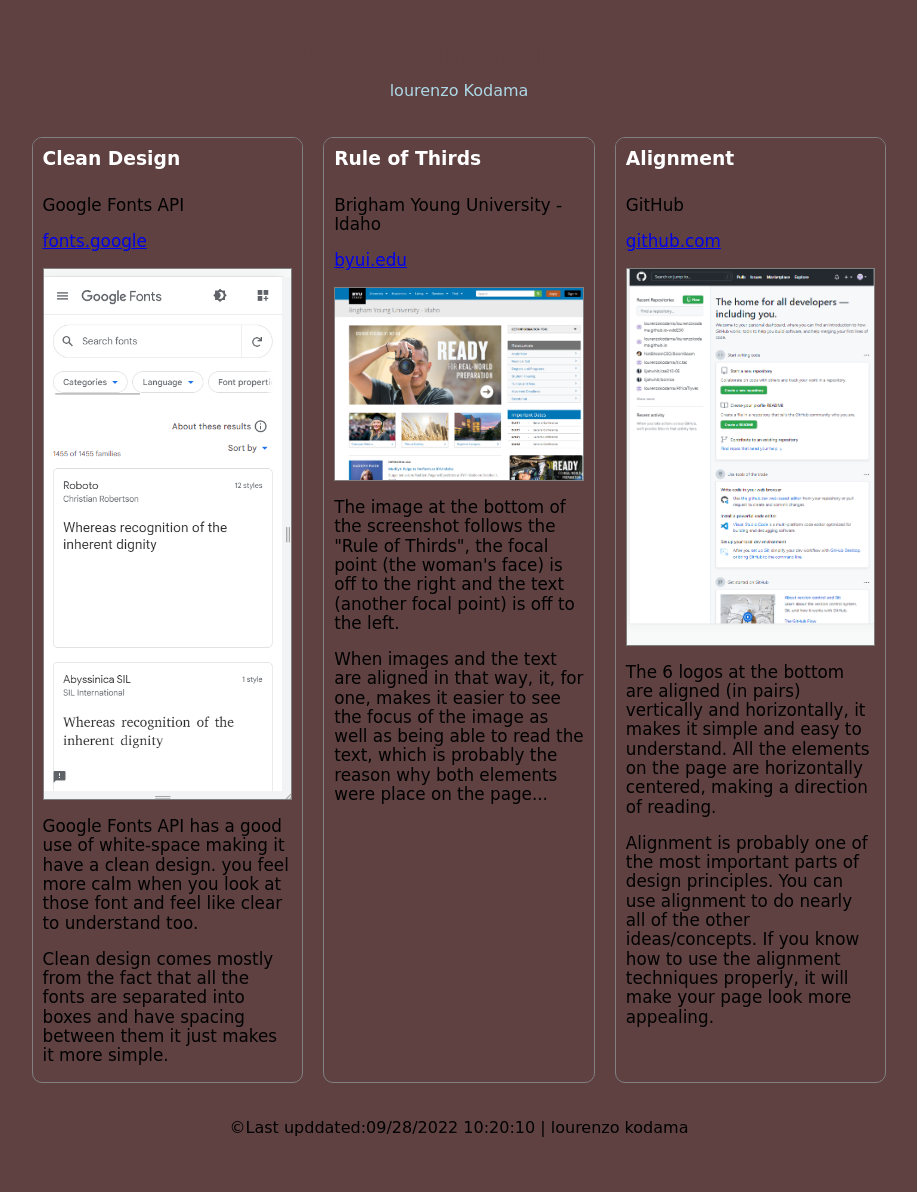
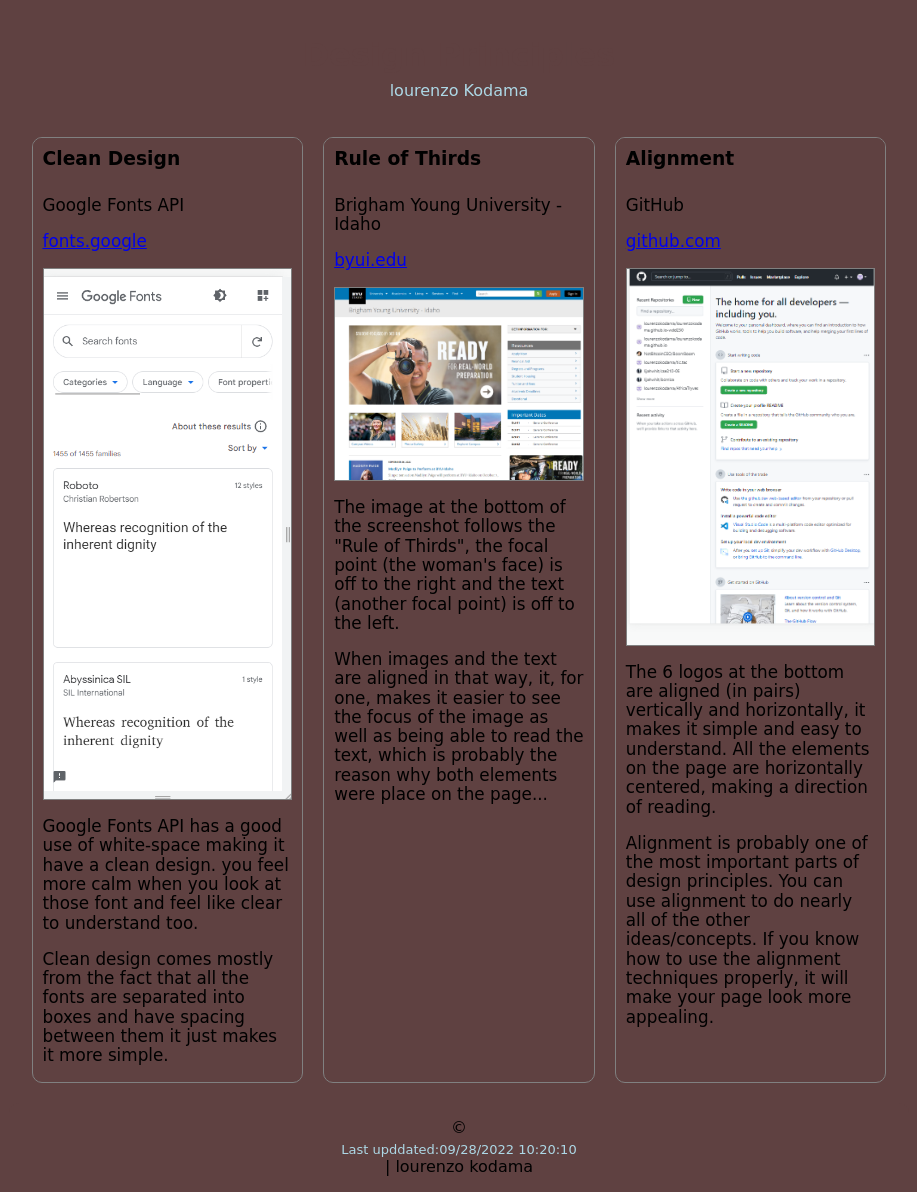
Before and after one commit to lourenzokodama/lourenzokodama.github.io-wdd230, a plain HTML site: page lesson02/design-principles.html in a window 1280 px wide. Shown: the whole page, without its empty margins (181-1098 px from the left). Before the commit the page ends 1154 px from the top, so only its background shows below. Drawn offline with Linux system fonts and the light colour scheme; a web font is replaced by a local one.

Commit message:
Update large.css

```diff
--- a/lesson02/style/large.css
+++ b/lesson02/style/large.css
@@ -49,7 +49,7 @@ h3 {
     padding: 10px;
     /* text-align: center; */
     background:rgb(95, 65, 65);
-    color: white;
+    color: black;
 }
 section > div {
     padding: 0 10px;
@@ -74,7 +74,7 @@ footer {
     border-radius: 10px 10px 0 0;
     padding: 1em;
 }
-#lst-updt {
+#time {
     padding-top: 5px;
     display: block;
     font-size: small;
```
